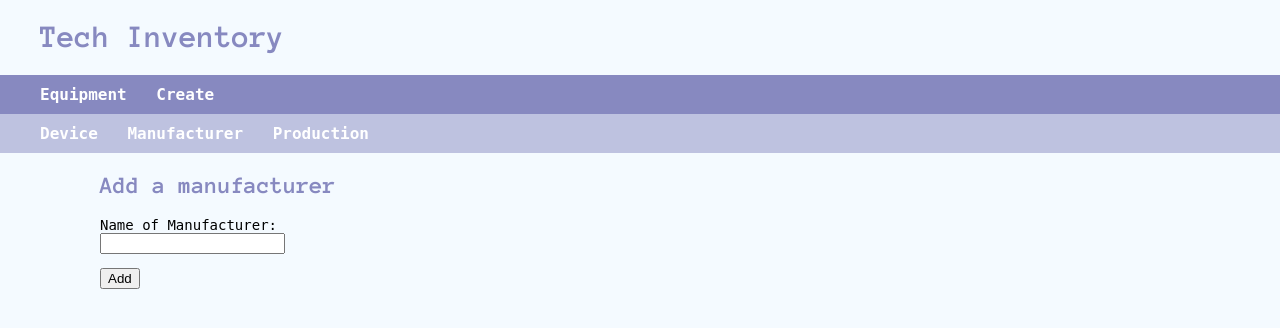
After one commit to JuanitoSebastian/tsoha-techinv, a Flask app: page /create/manufacturer in a window 1280 px wide; the page is wider, and only the part inside the window is pictured. The commit adds this page. Shown: the top 328 px of that part. Run offline with Flask 2, Linux system fonts and the light colour scheme; some web fonts are replaced.

Commit message:
UI work on creation of entries and added the ability to delete devices

```diff
--- a/inventory.py
+++ b/inventory.py
@@ -1,7 +1,7 @@
 from db import db
 
 def get_device_inventory(id):
-  sql = "SELECT serialnum, available FROM inventory WHERE model_id=:id"
+  sql = "SELECT id, serialnum, available FROM inventory WHERE model_id=:id"
   result = db.session.execute(sql, {"id" : id})
   return result.fetchall()
 
--- a/routes.py
+++ b/routes.py
@@ -33,5 +33,23 @@ def insert_manufacturer():
 
 @app.route("/create")
 def create():
+  return redirect("/create/device")
+
+@app.route("/create/device")
+def create_device():
   list = manufacturers.get_list()
-  return render_template("create.html", manufacturers=list)
+  return render_template("create-device.html", manufacturers=list)
+
+@app.route("/create/manufacturer")
+def create_manufacturer():
+  return render_template("create-manufacturer.html")
+
+@app.route("/create/inventory/<int:id>")
+def create_device_entry(id):
+  device = equipment.get_device(id)
+  return render_template("create-entry.html", device=device)
+
+@app.route("/remove/<int:id>")
+def remove_device(id):
+  equipment.remove_device(id)
+  return redirect("/")
--- a/static/main.css
+++ b/static/main.css
@@ -1,6 +1,8 @@
 body {
   background-color: #f4faff;
   font-family: 'Azeret Mono', monospace;
+  padding: 0;
+  margin: 0
 }
 
 table {
@@ -34,19 +36,34 @@ h1, h2, h3 {
 .headerBar {
   padding-left: 40px;
   padding-right: 40px;
+  width: 100%;
 }
 
 
 .navBar {
-  background-color: #8789C0;
   padding-left: 40px;
   padding-right: 40px;
   padding-top: 10px;
   padding-bottom: 10px;
 }
 
+#mainNav {
+  background-color: #8789C0;
+}
+
+#subNav {
+  background-color: #BEC2E0;
+}
+
+#mainNav a {
+  color: white;
+}
+
+#subNav a {
+  color: white;
+}
+
 .navBar a {
-  color: white;
   text-decoration: none;
   font-weight: bold;
   margin-right: 20px;
@@ -62,3 +79,26 @@ h1, h2, h3 {
 a:active {
   color: #BC5050;
 }
+
+button {
+  border: none;
+  color: white;
+  padding: 10px 20px;
+  text-align: center;
+  text-decoration: none;
+  display: inline-block;
+  font-size: 16px;
+  margin: 4px 2px;
+  cursor: pointer;
+  background-color: #8789C0;
+  font-family: 'Anonymous Pro', monospace;
+  font-weight: bold;
+}
+
+.btn-group:after {
+  display: table;
+}
+
+form {
+  display: inline;
+}
--- /dev/null
+++ b/templates/create-manufacturer.html
@@ -0,0 +1,18 @@
+{% extends "layout.html" %}
+{% block content %}
+
+<div class="navBar" id="subNav">
+  <a href="/create/device" class="navLink">Device</a>
+  <a href="/create/manufacturer" class="navLink">Manufacturer</a>
+  <a href="/create/production" class="navLink">Production</a>
+</div>
+<div class="wrapper">
+  <h2>Add a manufacturer</h2>
+  <form action="/insert-manufacturer" method="POST">
+    <p>Name of Manufacturer:<br>
+      <input type="text" name="name">
+    </p>
+    <input type="submit" value="Add">
+  </form>
+</div>
+{% endblock %}
--- a/templates/index.html
+++ b/templates/index.html
@@ -1,5 +1,6 @@
 {% extends "layout.html" %}
 {% block content %}
+<div class="wrapper">
   <p>On this page you can find a list of all the equipment in the inventory.</p>
   <table>
     <tr>
@@ -15,4 +16,5 @@
     </tr>
     {% endfor %}
   </table>
+</div>
 {% endblock %}
--- a/templates/layout.html
+++ b/templates/layout.html
@@ -17,13 +17,11 @@
   <div class="headerBar">
     <h1>Tech Inventory</h1>
   </div>
-  <div class="navBar">
+  <div class="navBar" id="mainNav">
     <a href="/" class="navLink">Equipment</a>
     <a href="/create" class="navLink">Create</a>
   </div>
-  <div class="wrapper">
-    {% block content %}{% endblock %}
-  </div>
+  {% block content %}{% endblock %}
 </body>
 
 </html>
```
Also changed, not shown: equipment.py (+7 -2 lines), schema.sql (+19 -19 lines), templates/create-device.html (added, +25 -0 lines), templates/create-entry.html (added, +13 -0 lines), templates/create.html (deleted, +0 -25 lines), templates/device.html (+25 -15 lines). Lines whose indentation alone changed are shown as unchanged.
